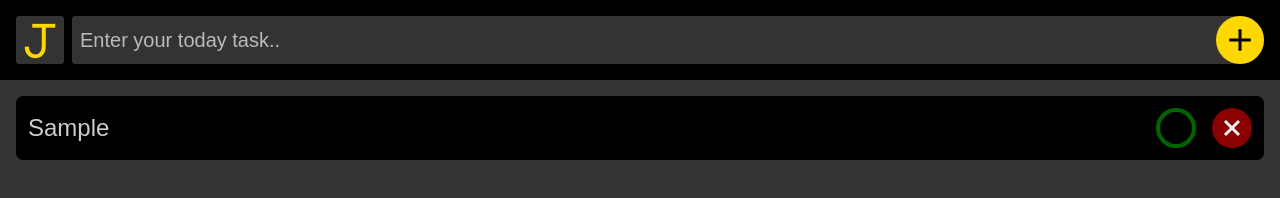
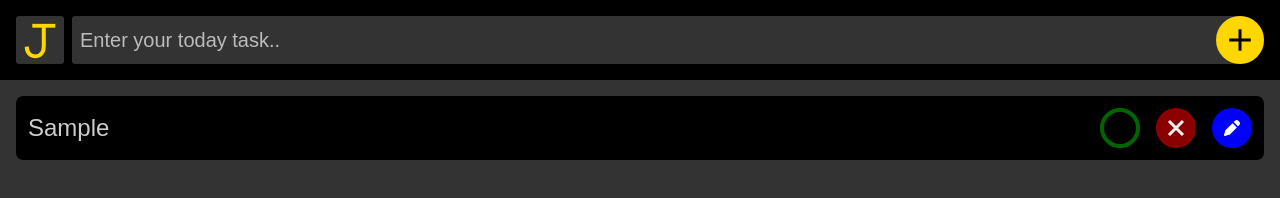
Before and after one commit to Juvofy/todo, a website built with Vite: page index.html in a window 1280 px wide. Both pictures are taken after typing "Sample" into the empty fields and a click on the button "Plus". Built offline with nearby package versions, Linux system fonts and the light colour scheme.

Commit message:
Format Package.json, add edit possibility, fix namings

```diff
--- a/src/style.css
+++ b/src/style.css
@@ -21,6 +21,7 @@ form {
 	padding: 1rem;
 	position: sticky;
 	top: 0;
+	z-index: 1;
 	grid-template-columns: 3.5rem 1fr;
 
 	> * {
@@ -80,13 +81,21 @@ button[type="submit"] {
 }
 
 button.check,
-button.remove {
+button.remove,
+button.edit {
 	height: 2.5rem;
 }
 
 button.remove {
 	background-color: darkred;
 	background-image: url("./svg/cross.svg");
+	background-size: 50%;
+	flex-shrink: 0;
+}
+
+button.edit {
+	background-color: blue;
+	background-image: url("./svg/edit.svg");
 	background-size: 50%;
 	flex-shrink: 0;
 }
--- a/src/todo-item.ts
+++ b/src/todo-item.ts
@@ -2,6 +2,7 @@ export class TodoItem {
 	public readonly root = document.createElement("li");
 	public readonly checkbox = document.createElement("input");
 	public readonly label = document.createElement("label");
+	public readonly editButton = document.createElement("button");
 	public readonly removeButton = document.createElement("button");
 	public readonly checkButton = document.createElement("button");
 	public readonly span = document.createElement("span");
@@ -18,7 +19,10 @@ export class TodoItem {
 		this.removeButton.ariaLabel = "Cross";
 		this.removeButton.classList.add("remove");
 
+		this.editButton.ariaLabel = "Edit";
+		this.editButton.classList.add("edit");
+
 		this.label.append(this.span, this.checkbox, this.checkButton);
-		this.root.append(this.label, this.removeButton);
+		this.root.append(this.label, this.removeButton, this.editButton);
 	}
 }
--- a/src/todo.ts
+++ b/src/todo.ts
@@ -4,7 +4,7 @@ import Juvofy from "./svg/juvofy.svg";
 
 export class Todo {
     private readonly ul = document.createElement("ul");
-    private readonly form = document.createElement("form");
+    private readonly topBar = document.createElement("form");
     private readonly STORAGE_KEY = `todo-v${version}`;
     private readonly items: Item[] = [];
 
@@ -16,25 +16,22 @@ export class Todo {
         const input = document.createElement("input");
         input.placeholder = "Enter your today task..";
         input.type = "text";
-        input.name = "text";
 
         const submitButton = document.createElement("button");
         submitButton.type = "submit";
         submitButton.ariaLabel = "Plus";
 
-        this.form.append(input, submitButton,logo);
+        this.topBar.append(input, submitButton, logo);
 
-        this.form.addEventListener("submit", e => {
+        this.topBar.addEventListener("submit", e => {
             e.preventDefault();
 
-            const data = new FormData(this.form);
-            const text = data.get(input.name);
-            this.form.reset();
-
-            if (typeof text === "string" && text.trim()) {
-                this.add([text, false]);
+            if (input.value.trim()) {
+                this.add([input.value, false]);
                 this.save();
             }
+
+            this.topBar.reset();
         });
     }
 
@@ -42,7 +39,7 @@ export class Todo {
         for (const cached of this.load()) {
             this.add(cached);
         }
-        root.append(this.form, this.ul);
+        root.append(this.topBar, this.ul);
     }
 
     public add(item: Item) {
@@ -53,6 +50,15 @@ export class Todo {
         node.checkbox.addEventListener("change", () => {
             item[1] = node.checkbox.checked;
             this.save();
+        });
+
+        node.editButton.addEventListener("click", () => {
+            const newText = window.prompt("Edit text:");
+            if (newText !== null) {
+                item[0] = newText;
+                node.span.replaceChildren(newText);
+                this.save();
+            }
         });
 
         node.removeButton.addEventListener("click", () => {
```
Also changed, not shown: package.json (indentation only), src/svg/edit.svg (added).
